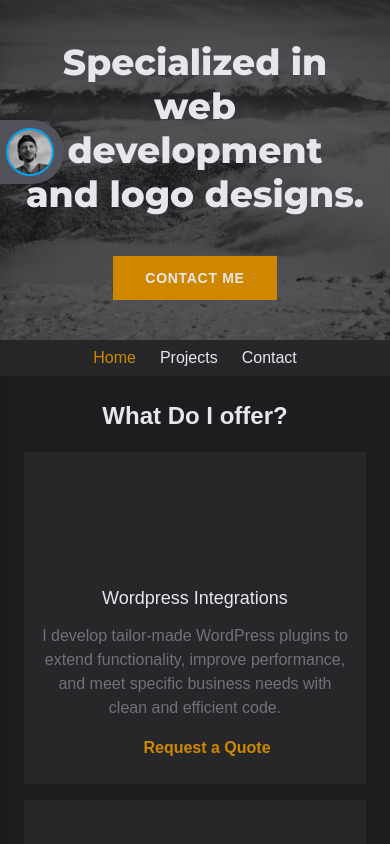
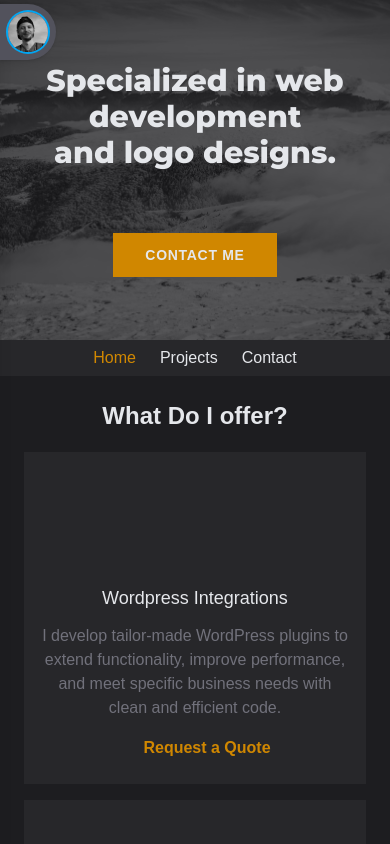
Before and after one commit to cosminsc/my-portfolio, a Vue app: page /#/ in a window 390 px wide. Shown: the top 844 px of the page. Built offline with nearby package versions, Linux system fonts and the light colour scheme; some icons are missing; a web font is replaced by a local one.

Commit message:
hide service icons on mobile

```diff
--- a/src/App.vue
+++ b/src/App.vue
@@ -30,11 +30,11 @@ watch(isSidebarOpen, (newVal) => {
    <div class="lg:container mx-auto py-0 lg:py-4 lg:pl-[300px] relative">
       <div
          @click="toggleSidebar"
-         class="fixed z-50 flex items-center justify-end lg:hidden left-0 top-30 bg-zinc-600 pr-3 h-16 w-16 rounded-r-full shadow cursor-pointer"
-         :class="{ hidden: isSidebarOpen }"
+         class="transition-all duration-800 ease-in-out fixed z-50 flex items-center justify-end lg:hidden left-0 top-1 bg-zinc-600 pr-2 h-14 w-14 rounded-r-full shadow cursor-pointer"
+         :class="isSidebarOpen ? 'translate-x-0 left-[300px]' : 'left-0'"
       >
          <img
-            class="inline-block size-11 rounded-full ring-2 ring-sky-500"
+            class="inline-block size-10 rounded-full ring-2 ring-sky-500"
             src="/images/author-avatar-small.jpg"
             alt=""
          />
--- a/src/components/Services.vue
+++ b/src/components/Services.vue
@@ -35,7 +35,7 @@ const list = [
 </script>
 <template>
    <h2 class="text-2xl text-center xl:text-left font-bold mb-5">What Do I offer?</h2>
-   <ul class="grid gap-4 grid-cols-1 md:grid-cols-2">
+   <ul class="grid gap-4 grid-cols-1 sm:grid-cols-2">
       <li
          v-for="(service, index) in list"
          class="p-4 bg-zinc-800 transition duration-300 hover:bg-zinc-700/50 hover:cursor-default text-center xl:text-left grid xl:grid-cols-[24%_74%] xl:gap-2 group"
@@ -44,7 +44,7 @@ const list = [
          <component
             :is="service.icon"
             size="100"
-            class="m-auto xl:m-0 xl:m-auto text-zinc-500 transition duration-300 group-hover:text-blue-500"
+            class="m-auto hidden sm:block xl:m-0 xl:m-auto text-zinc-500 transition duration-300 group-hover:text-blue-500"
          />
          <div class="pt-4 xl:pt-0">
             <h3 class="text-lg mb-3">{{ service.name }}</h3>
--- a/src/components/TopBanner.vue
+++ b/src/components/TopBanner.vue
@@ -3,7 +3,7 @@
       <div
          class="w-full h-85 lg:h-72 bg-zinc-900/70 px-6 lg:px-8 flex flex-col justify-evenly items-center text-center"
       >
-         <h1 class="leading-11 md:leading-16 lg:leading-auto text-4xl xl:text-5xl font-montserrat font-extrabold">
+         <h1 class="text-3xl sm:text-4xl xl:text-5xl font-montserrat font-extrabold">
             Specialized in web development <br/> and logo designs.
          </h1>
          <RouterLink
```
